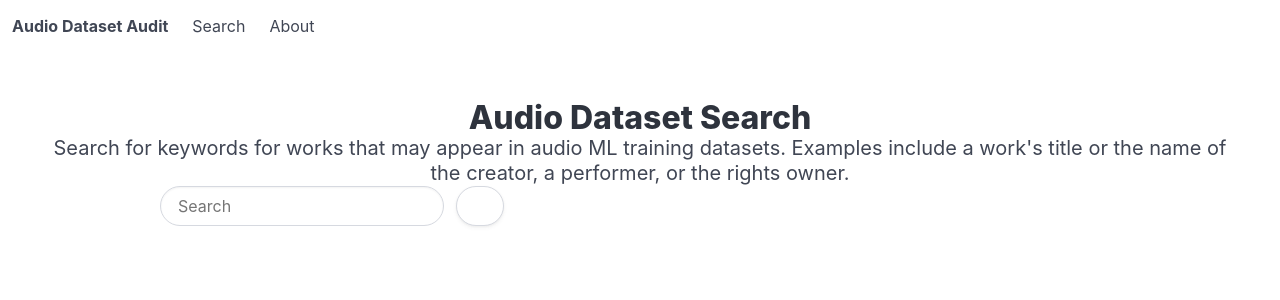
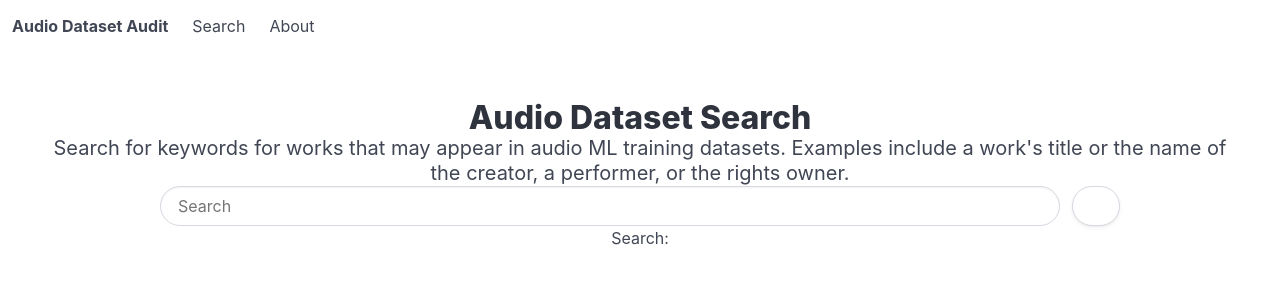
Before and after one commit to hairyjay/audio-audit, a Next.js app in the folder website/: page / in a window 1280 px wide. Shown: the top 300 px of the page. Built offline with nearby package versions, Linux system fonts and the light colour scheme.

Commit message:
print statement

```diff
--- a/website/app/page.js
+++ b/website/app/page.js
@@ -2,6 +2,9 @@
 import { useSearchParams } from 'next/navigation'
 
 export default function Home() {
+  const searchParams = useSearchParams()
+  const search = searchParams.get('search')
+
   return (
     <main>
       <section class="section has-text-centered">
@@ -9,11 +12,10 @@ export default function Home() {
         <h2 class="subtitle">
           Search for keywords for works that may appear in audio ML training datasets. Examples include a work's title or the name of the creator, a performer, or the rights owner.
         </h2>
+
         <div class="container is-max-desktop">
           <div class="field is-grouped">
-            <p class="control">
-              <input class="input is-rounded" type="text" placeholder="Search" />
-            </p>
+            <input class="input is-rounded" type="text" placeholder="Search" />
             <p class="buttons">
               <button class="button is-rounded">
                 <span class="icon is-link">
@@ -23,6 +25,10 @@ export default function Home() {
             </p>
           </div>
         </div>
+
+        <div class="container is-max-desktop">
+          <p>Search: {search}</p>
+        </div>
       </section>
     </main>
   );
```
